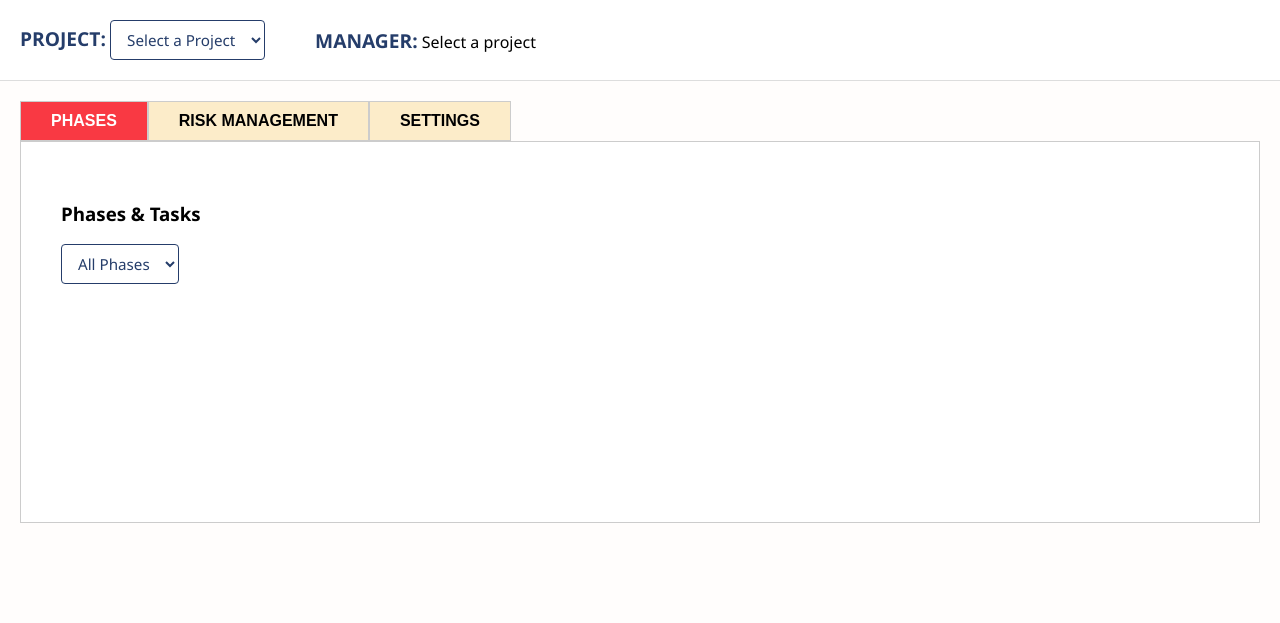
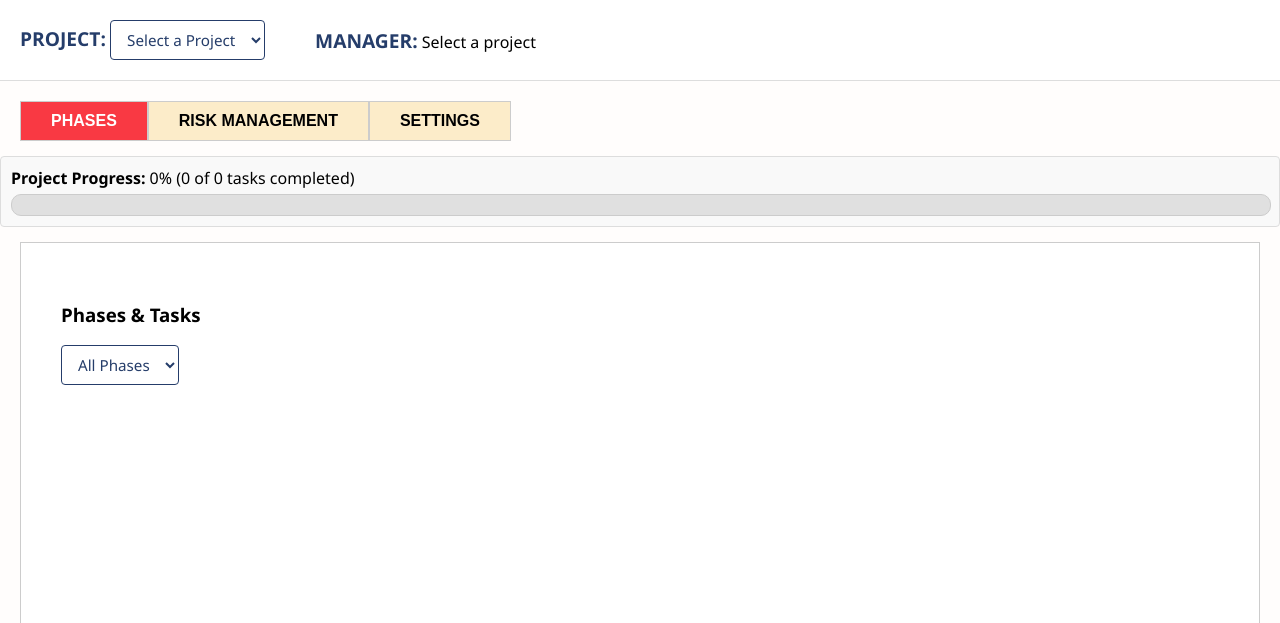
Before and after one commit to EndecZA/REII414-Practical, a PHP site: page /projects.php in a window 1280 px wide. Shown: the part 60-683 px from the top of the page. Run offline with PHP 8.4, Linux system fonts and the light colour scheme; data that the repository does not hold is empty.

Commit message:
Added progress tracking (%) to projects

```diff
--- a/projects.php
+++ b/projects.php
@@ -71,6 +71,32 @@ SETTINGS
 </a>
 
 </div>
+
+	<?php
+	$total_query = mysqli_query($conn, "SELECT COUNT(*) AS total FROM tasks t
+										JOIN phases p ON t.phase_id = p.id
+										WHERE p.project_id = $selected_project_id");
+	$total_row = mysqli_fetch_assoc($total_query);
+	$total_tasks = intval($total_row['total']);
+
+
+	$completed_query = mysqli_query($conn, "SELECT COUNT(*) AS completed FROM tasks t
+											JOIN phases p ON t.phase_id = p.id
+											WHERE p.project_id = $selected_project_id AND t.status = 'completed'");
+	$completed_row = mysqli_fetch_assoc($completed_query);
+	$completed_tasks = intval($completed_row['completed']);
+
+	$percentage = 0;
+	if ($total_tasks > 0) {
+		$percentage = round(($completed_tasks / $total_tasks) * 100);
+	}
+	?>
+	<div style="margin: 15px 0; padding: 10px; background-color: #f9f9f9; border: 1px solid #ddd; border-radius: 4px;">
+		<strong>Project Progress:</strong> <?php echo $percentage; ?>% (<?php echo $completed_tasks; ?> of <?php echo $total_tasks; ?> tasks completed)
+		<div style="width: 100%; background-color: #e0e0e0; border-radius: 10px; margin-top: 5px; height: 20px; overflow: hidden; border: 1px solid #ccc;">
+			<div style="width: <?php echo $percentage; ?>%; background-color: #4CAF50; height: 100%; transition: width 0.4s ease;"></div>
+		</div>
+	</div>
 
       <div class="content-box">
 		   <?php if ($current_tab == 'settings'): ?>
```
